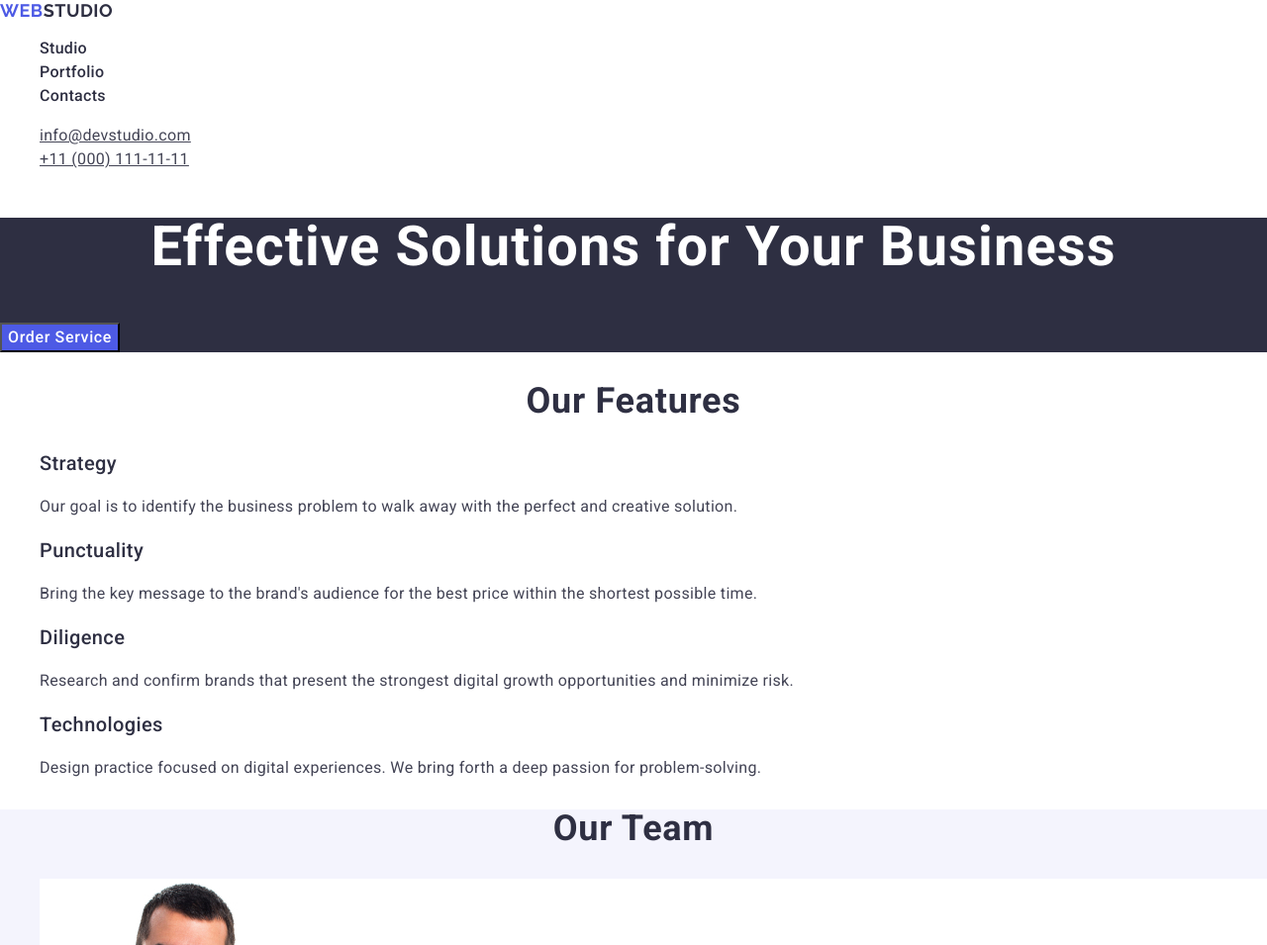
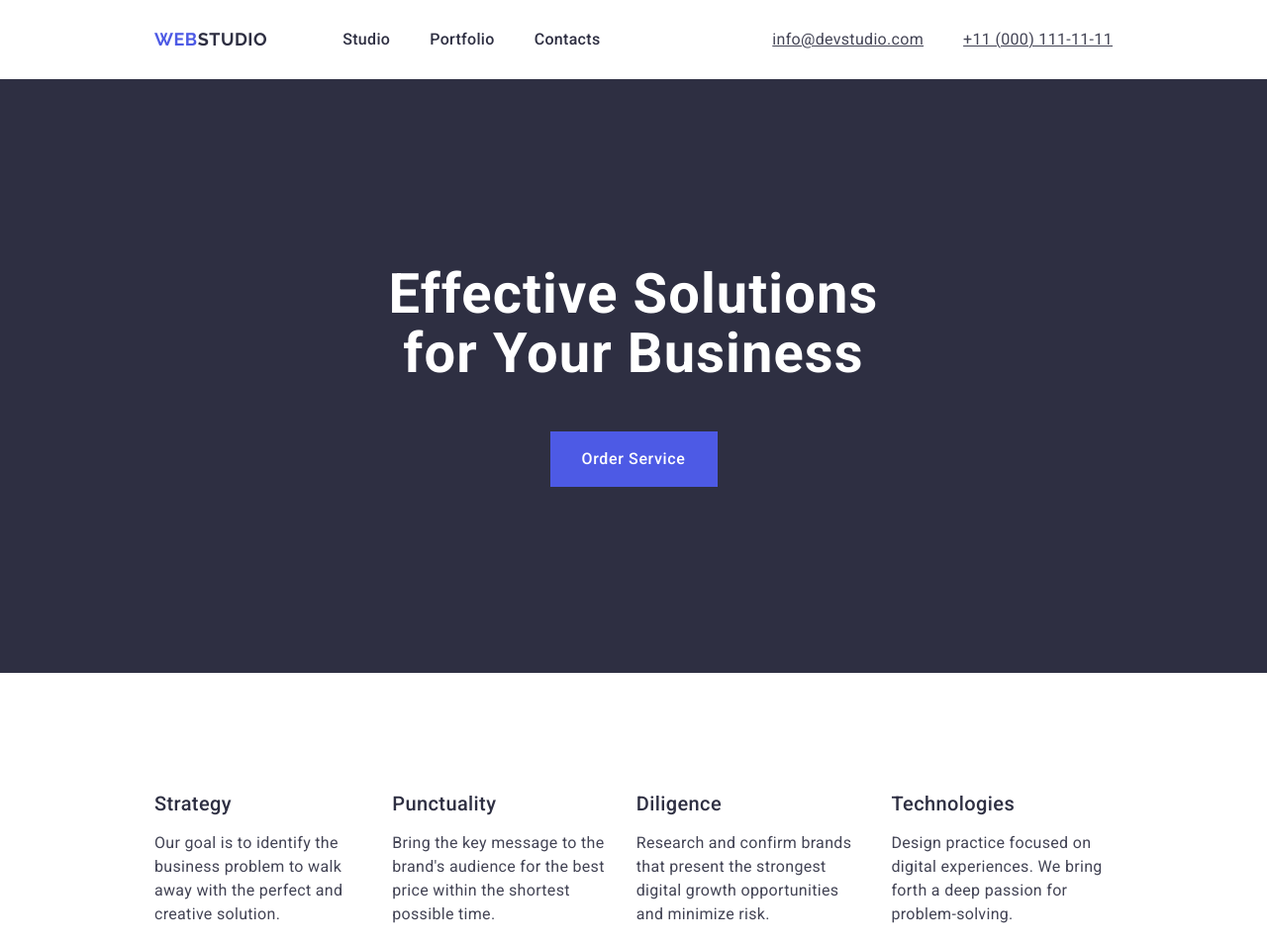
Before and after one commit to DevScriber/goit-markup-hw-03, a plain HTML site: page index.html in a window 1280 px wide. Shown: the top 955 px of the page at 99% size. Drawn offline with nearby package versions, Linux system fonts and the light colour scheme.

Commit message:
change project with flexbox

```diff
--- a/css/styles.css
+++ b/css/styles.css
@@ -3,6 +3,12 @@ body {
 	color: #434455;
 	background-color: #FFFFFF;
 }
+h1, h2, h3, h4, h5, h6{
+	margin: 0;
+}
+ul, ol{
+	padding: 0;
+	}
 li{
 	list-style-type: none;
 }
@@ -16,7 +22,16 @@ li{
 	text-align: center;
 	text-transform: capitalize;
 }
+.container{
+	padding: 0 156px;
+}
+.header_wraper {
+display: flex;
+justify-content: space-between;
+align-items: center;
+height: 80px;
 
+}
 /* Header section */
 .logo{
 	font-family: "Raleway", sans-serif;
@@ -31,9 +46,17 @@ li{
 }
 .accent {
 	color: #2e2f42;
+	padding-right: 76px;
 }
 
-
+header .header_nav {
+display: flex;
+align-items: center;
+}
+.header_nav ul {
+	display: flex;
+		gap: 40px;
+}
 .header_nav_list_item {
 	color: #2e2f42;
 	text-decoration: none;
@@ -48,6 +71,12 @@ li{
 }
 .contacts {
 	font-style: normal;
+
+}
+.contacts_list {
+	display: flex;
+	gap: 40px;
+
 }
 .contacts a {
 
@@ -65,6 +94,7 @@ li{
 /* hero section */
 .hero-section {
 background-color: #2e2f42;
+height: 600px;
 }
 .slogan {
 font-weight: 700;
@@ -73,9 +103,18 @@ line-height: 1.07;
 letter-spacing: 0.02em;
 text-align: center;
 color: #fff;
+padding-top: 188px;
+max-width: 496px;
+margin: 0 auto;
 }
 button {
+	width: 169px;
+	height: 56px;
 	cursor: pointer;
+	border: none;
+	display: block;
+	margin: 0 auto;
+	margin-top: 48px;
 }
 .order_button {
 background-color: #4d5ae5;
@@ -91,6 +130,14 @@ color: #fff;
 }
 
 /* features section */
+.features-title {
+	display: none;
+}
+.features-section ul {
+	margin: 120px 0;
+display: flex;
+gap: 24px;
+}
 .list-title {
 	font-weight: 500;
 	font-size: 20px;
@@ -107,6 +154,22 @@ color: #fff;
 /* team-section */
 .team-section {
 	background-color: #f4f4fd;
+
+
+}
+.section-title {
+	padding-top: 120px;
+}
+.card-list {
+	display: flex;
+	justify-content: center;
+	gap: 24px;
+	height: 100%;
+	flex-wrap: wrap;
+	padding-top: 72px;
+	margin-top: 0;
+	padding-bottom: 120px;
+
 }
 .team-card {
 background-color: #ffffff;
@@ -121,12 +184,17 @@ text-align: center;
 	background: #2e2f42;
 }
 .footer-text {
+	display: block;
 	color: #f4f4fd;
 	line-height: 1.5;
 	letter-spacing: 0.02em;
+	max-width: 264px;
+	padding-bottom: 100px;
 }
 .footer-section .logo {
+	display: block;
 color: #4d5ae5;
+padding-top: 100px;
 }
 .footer-accent {
 	color: #f4f4fd;
--- a/index.html
+++ b/index.html
@@ -4,7 +4,8 @@
     <meta charset="UTF-8" />
     <meta name="viewport" content="width=device-width, initial-scale=1.0" />
     <title>WebStudio</title>
-    <link rel="stylesheet" href="https://cdnjs.cloudflare.com/ajax/libs/modern-normalize/3.0.1/modern-normalize.min.css" integrity="sha512-q6WgHqiHlKyOqslT/lgBgodhd03Wp4BEqKeW6nNtlOY4quzyG3VoQKFrieaCeSnuVseNKRGpGeDU3qPmabCANg==" crossorigin="anonymous" referrerpolicy="no-referrer" />
+    <link rel="stylesheet" href="https://cdnjs.cloudflare.com/ajax/libs/modern-normalize/3.0.1/modern-normalize.min.css"/>
+    <link rel="stylesheet" href="https://cdnjs.cloudflare.com/ajax/libs/modern-normalize/3.0.1/modern-normalize.css" integrity="sha512-gnAN+RgTMylunXI7AMg+PtcUGpKZFkZJoFIkAWvdPFRrFJz3p2tx4+9xbjILRfN7CzoViMgS8vSf06fSQzWZjA==" crossorigin="anonymous" referrerpolicy="no-referrer" />
     <link rel="preconnect" href="https://fonts.googleapis.com">
     <link rel="preconnect" href="https://fonts.gstatic.com" crossorigin>
     <link href="https://fonts.googleapis.com/css2?family=Raleway:ital,wght@0,700;1,700&family=Roboto:ital,wght@0,400;0,500;0,700;1,400;1,500;1,700&display=swap" rel="stylesheet">
@@ -12,7 +13,8 @@
   </head>
   <body>
     <header>
-      <nav class="header_nav">
+      <div class="container header_wraper">
+        <nav class="header_nav">
         <a class="logo" href="./">Web<span class="accent">Studio</span></a>
         <ul>
           <li>
@@ -27,7 +29,7 @@
         </ul>
       </nav>
       <address class="contacts">
-        <ul>
+        <ul class="contacts_list">
           <li>
             <a class="contacts-link" href="mailto:info@devstudio.com">info@devstudio.com</a>
           </li>
@@ -36,6 +38,7 @@
           </li>
         </ul>
       </address>
+    </div>
     </header>
     <main>
       <section class="hero-section">
@@ -43,7 +46,8 @@
         <button class="order_button" type="button">Order Service</button>
       </section>
       <section class="features-section">
-        <h2 class="section-title">Our features</h2>
+        <div class="container">
+        <h2 class="section-title features-title">Our features</h2>
         <ul>
           <li>
             <h3 class="list-title">Strategy</h3>
@@ -74,10 +78,12 @@
             </p>
           </li>
         </ul>
+        </div>
       </section>
       <section class="team-section">
+        <div class="container">
         <h2 class="section-title">Our team</h2>
-        <ul>
+        <ul class="card-list">
           <li class="team-card">
             <img
               width="264"
@@ -119,10 +125,12 @@
             <p class="list-text">UI Designer</p>
           </li>
         </ul>
+        </div>
       </section>
       <section class="portfolio-section">
+        <div class="container">
         <h2 class="section-title">Our Portfolio</h2>
-        <ul>
+        <ul class="card-list">
           <li>
             <img width="360" height="300" src="./images/Banking_app.jpg" alt="banking application">
             <h3 class="list-title">Banking App</h3>
@@ -154,14 +162,17 @@
             <p class="list-text">Marketing</p>
           </li>
         </ul>
+        </div>
       </section>
     </main>
     <footer class="footer-section">
+      <div class="container">
       <a class="logo" href="./index.html">Web<span class="footer-accent">Studio</span></a>
       <p class="footer-text">
         Increase the flow of customers and sales for your business with digital
         marketing & growth solutions.
       </p>
+      </div>
     </footer>
   </body>
 </html>
```
